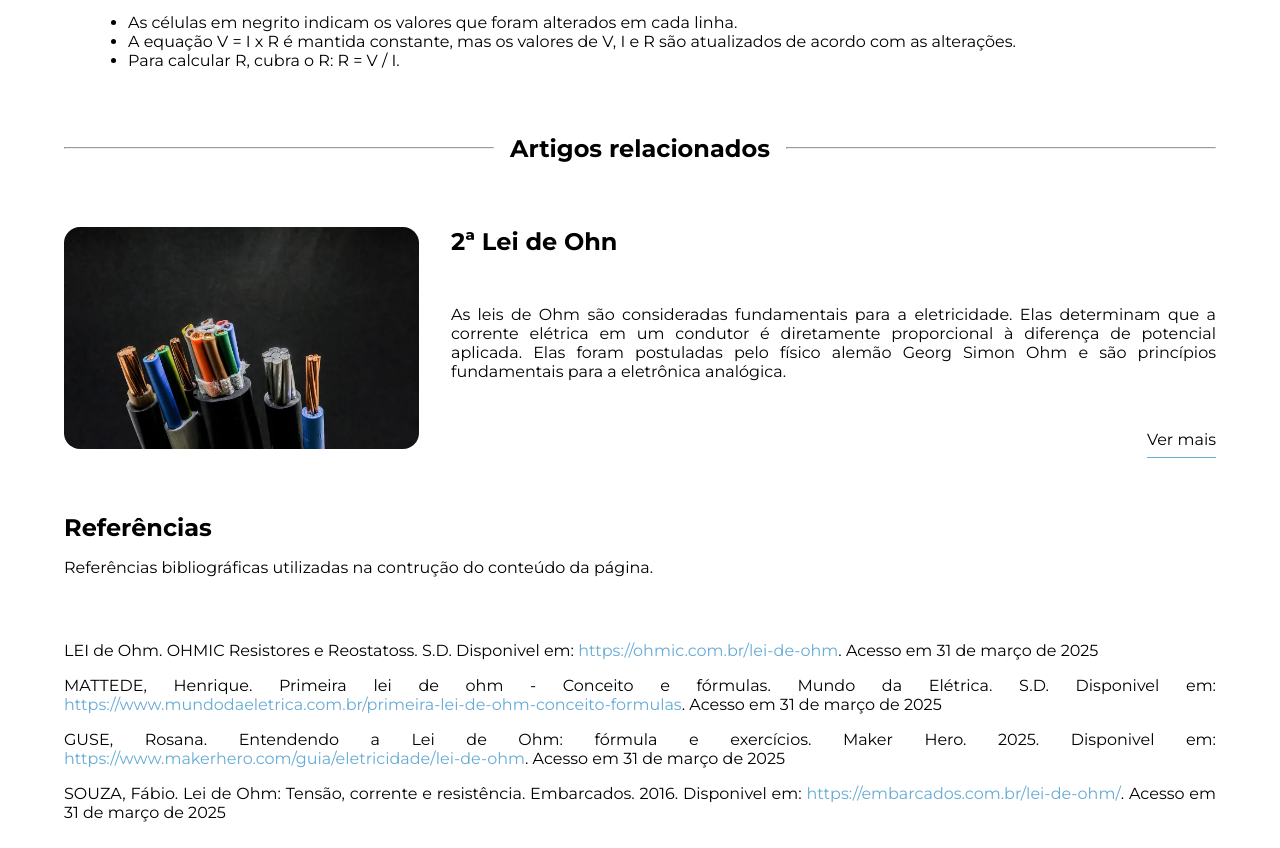
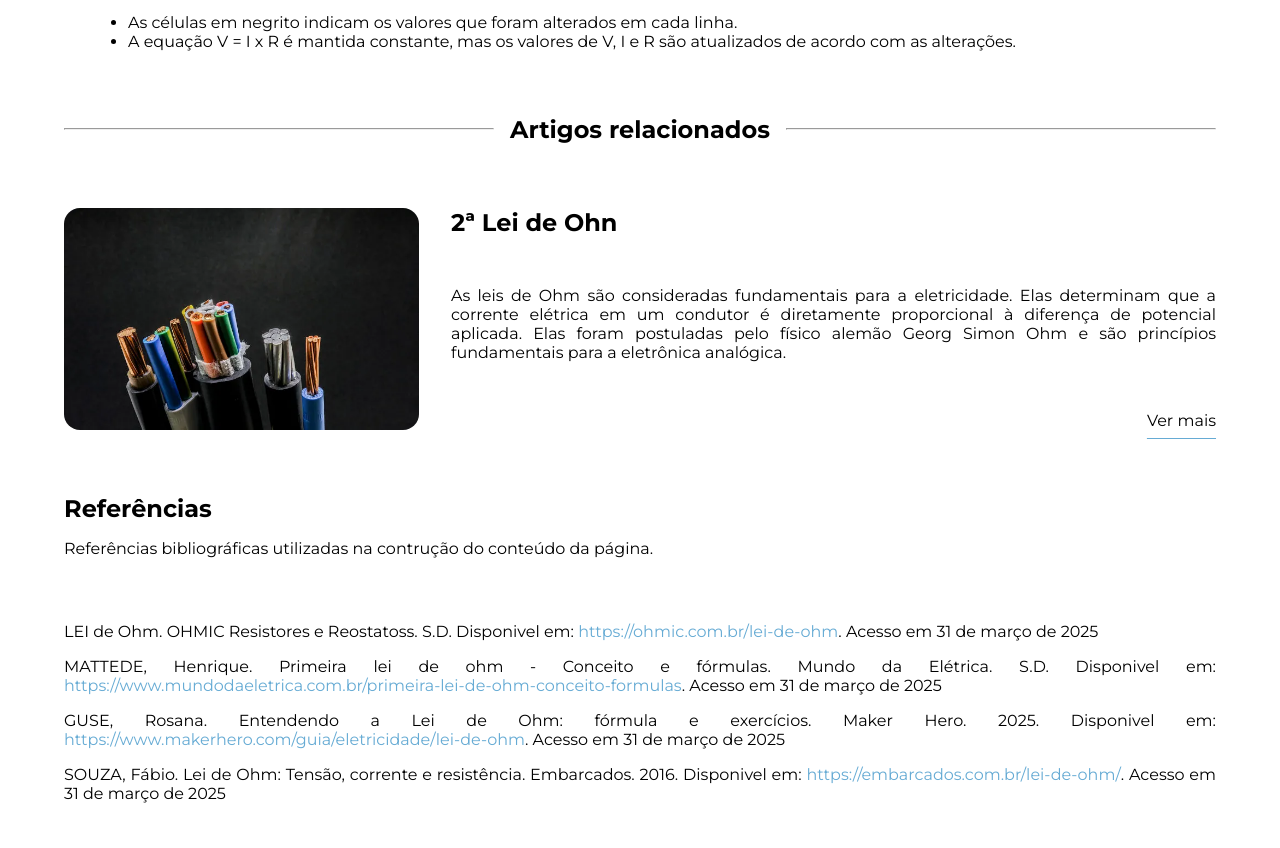
Before and after one commit to marcellu-s/blog-fisica, a plain HTML site: page pages/article_1_lei_de_ohn.html in a window 1280 px wide. Shown: the part 3675-4523 px from the top of the page. Drawn offline with Linux system fonts and the light colour scheme.

Commit message:
refactor li desnec

```diff
--- a/pages/article_1_lei_de_ohn.html
+++ b/pages/article_1_lei_de_ohn.html
@@ -276,7 +276,6 @@
             <ul class="content-list">
                 <li>As células em negrito indicam os valores que foram alterados em cada linha.</li>
                 <li>A equação V = I x R é mantida constante, mas os valores de V, I e R são atualizados de acordo com as alterações.</li>
-                <li>Para calcular R, cubra o R: R = V / I.</li>
             </ul>
         </section>
 
```
